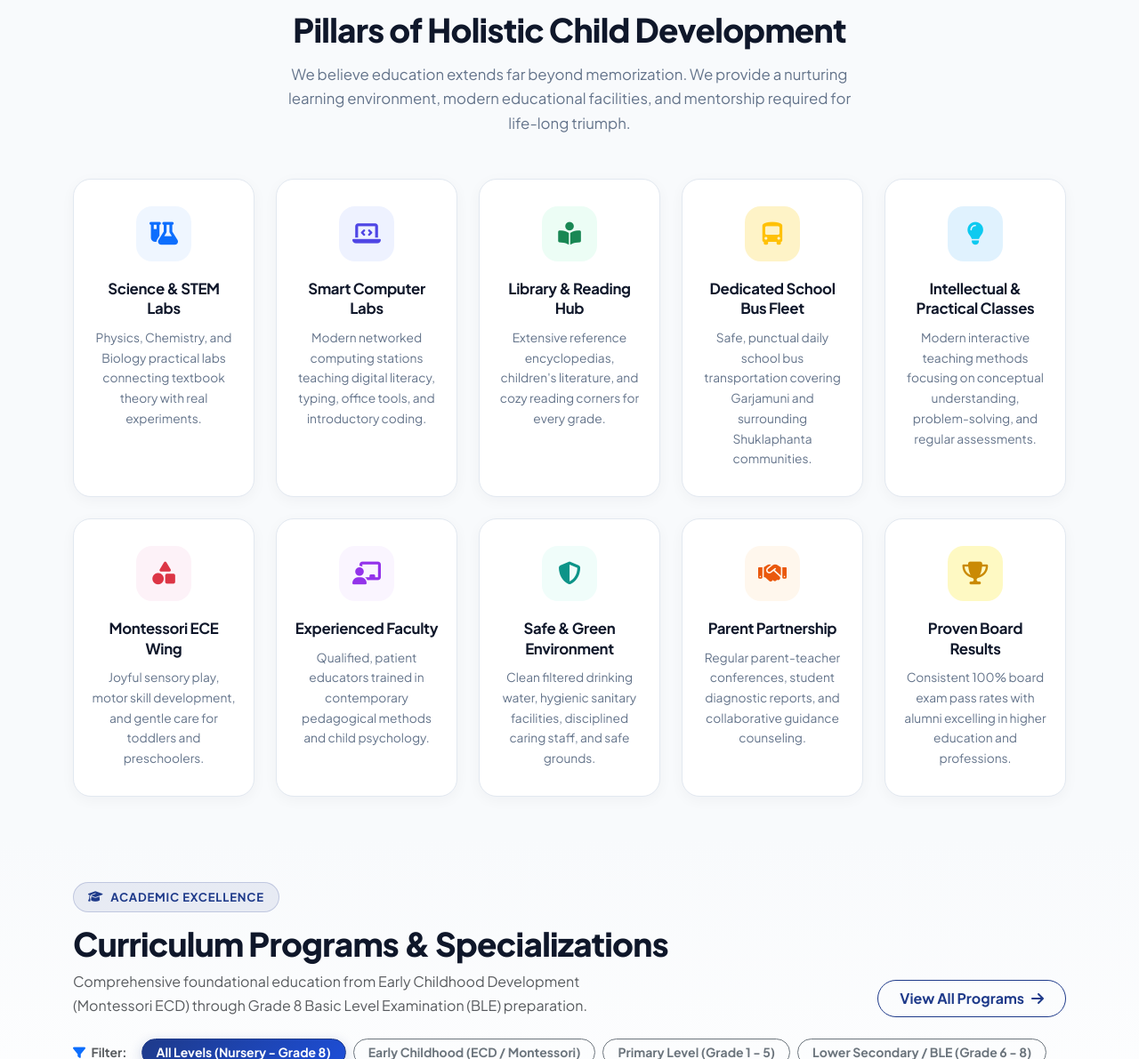
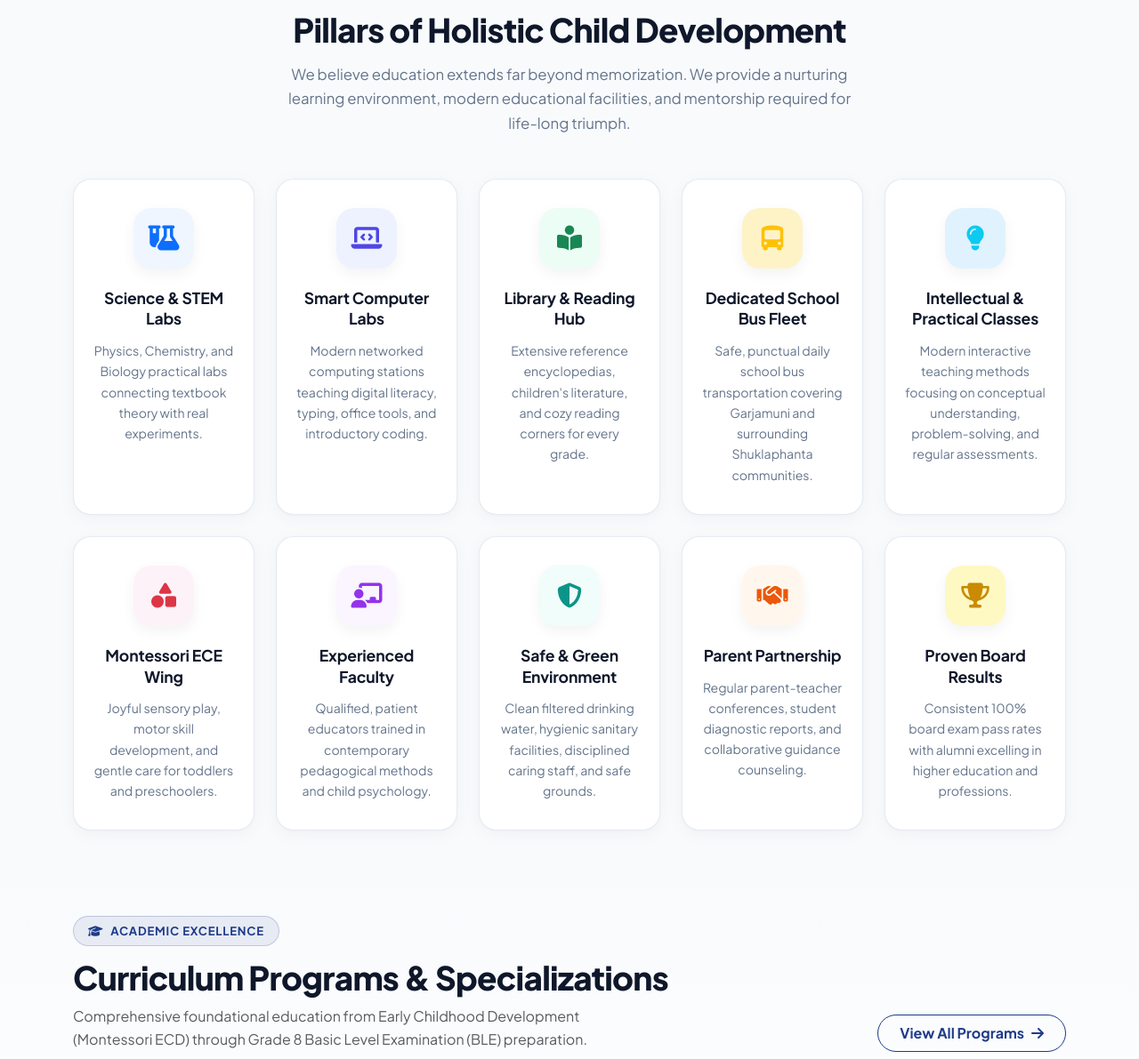
Before and after one commit to samratmj248-afk/Hunainath-Educatinal-Academy, a Django app: page / in a window 1280 px wide; the page is wider, and only the part inside the window is pictured. Shown: the part 1535-2726 px from the top of that part at 89% size. Run offline with Django 5.2, Linux system fonts and the light colour scheme; data comes from the database, SQL or seed files in the repository; data that the repository does not hold is empty; some libraries are stand-ins or nearby versions.

Commit message:
Elevate feature pillar cards with premium hover effects and modernize exam DOB field

```diff
--- a/static/css/main.css
+++ b/static/css/main.css
@@ -949,13 +949,13 @@ header.sticky-nav.scrolled {
 
 .feature-pillar-card {
   background: #FFFFFF;
-  border: 1px solid #E2E8F0;
-  border-radius: var(--radius-lg);
-  padding: 30px 20px;
+  border: 1px solid rgba(226, 232, 240, 0.85);
+  border-radius: var(--radius-xl, 20px);
+  padding: 32px 22px;
   text-align: center;
   height: 100%;
-  box-shadow: 0 4px 16px rgba(15, 23, 42, 0.04);
-  transition: all 0.3s cubic-bezier(0.165, 0.84, 0.44, 1);
+  box-shadow: 0 4px 20px rgba(15, 23, 42, 0.04), 0 1px 3px rgba(15, 23, 42, 0.02);
+  transition: all 0.35s cubic-bezier(0.165, 0.84, 0.44, 1);
   display: flex;
   flex-direction: column;
   align-items: center;
@@ -969,36 +969,41 @@ header.sticky-nav.scrolled {
   top: 0;
   left: 0;
   right: 0;
-  height: 3px;
-  background: linear-gradient(90deg, #F59E0B, #1D4ED8);
+  height: 4px;
+  background: linear-gradient(90deg, #1D4ED8 0%, #F59E0B 100%);
   opacity: 0;
-  transition: opacity 0.3s ease;
+  transform: scaleX(0.2);
+  transform-origin: center;
+  transition: opacity 0.35s ease, transform 0.35s cubic-bezier(0.165, 0.84, 0.44, 1);
 }
 
 .feature-pillar-card:hover {
   transform: translateY(-8px);
-  border-color: #CBD5E1;
-  box-shadow: 0 18px 36px -8px rgba(15, 23, 42, 0.12);
+  border-color: rgba(29, 78, 216, 0.25);
+  box-shadow: 0 20px 40px -10px rgba(15, 23, 42, 0.12), 0 0 20px rgba(245, 158, 11, 0.08);
 }
 
 .feature-pillar-card:hover::before {
   opacity: 1;
+  transform: scaleX(1);
 }
 
 .feature-pillar-icon-box {
-  width: 62px;
-  height: 62px;
-  border-radius: 18px;
+  width: 68px;
+  height: 68px;
+  border-radius: 20px;
   display: flex;
   align-items: center;
   justify-content: center;
-  font-size: 1.6rem;
-  margin-bottom: 20px;
-  transition: transform 0.3s ease, box-shadow 0.3s ease;
+  font-size: 1.75rem;
+  margin-bottom: 22px;
+  box-shadow: 0 6px 16px rgba(15, 23, 42, 0.05);
+  transition: transform 0.4s cubic-bezier(0.175, 0.885, 0.32, 1.275), box-shadow 0.35s ease;
 }
 
 .feature-pillar-card:hover .feature-pillar-icon-box {
-  transform: scale(1.1) rotate(4deg);
+  transform: scale(1.12) translateY(-3px);
+  box-shadow: 0 12px 24px rgba(15, 23, 42, 0.12);
 }
 
 .bg-blue-subtle { background: #EFF6FF; }
@@ -1018,15 +1023,21 @@ header.sticky-nav.scrolled {
 .text-gold-accent { color: #CA8A04; }
 
 .feature-pillar-card h3 {
-  font-size: 1.05rem;
+  font-size: 1.1rem;
   font-weight: 700;
-  margin-bottom: 10px;
+  margin-bottom: 12px;
   color: #0F172A;
   line-height: 1.35;
+  letter-spacing: -0.01em;
+  transition: color 0.3s ease;
+}
+
+.feature-pillar-card:hover h3 {
+  color: #1D4ED8;
 }
 
 .feature-pillar-card p {
-  font-size: 0.86rem;
+  font-size: 0.88rem;
   color: #64748B;
   margin: 0;
   line-height: 1.65;
--- a/templates/core/exam_results.html
+++ b/templates/core/exam_results.html
@@ -58,7 +58,7 @@
                         </div>
 
                         <div class="col-md-6">
-                            <label class="form-label-custom">Date of Birth <span class="text-danger">*</span></label>
+                            <label class="form-label-custom">Date of Birth</label>
                             <input type="date" name="dob" value="{{ dob_str }}" class="form-control-custom">
                             <span class="extra-small text-muted">Format: YYYY-MM-DD</span>
                         </div>
```
Also changed, not shown: 1 other file.
